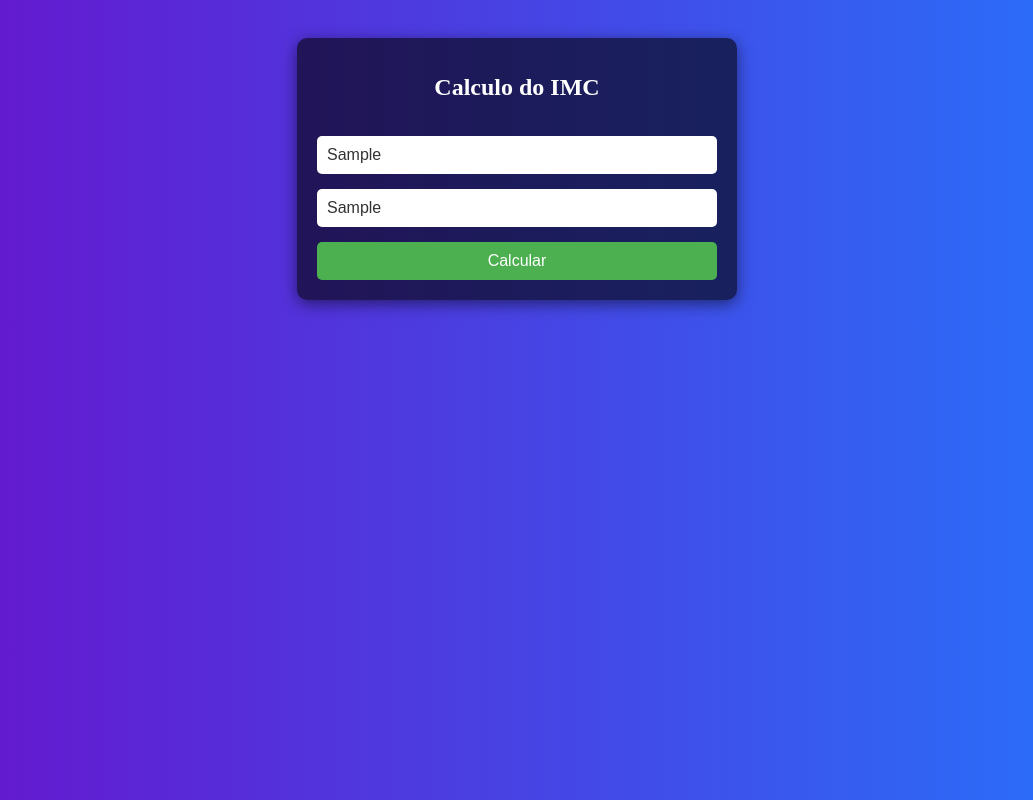
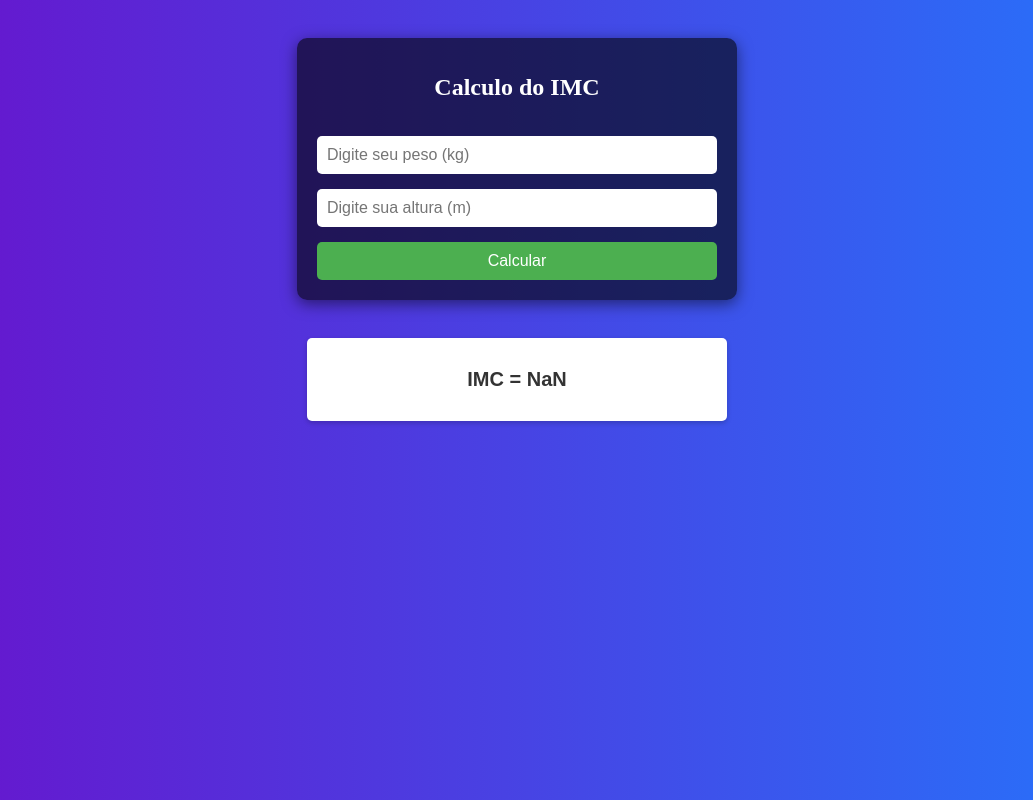
Before and after one commit to Deividks/ProjetoIMC, a plain HTML site: page index.html in a window 1280 px wide. Both pictures are taken after typing "Sample", "Sample" into the empty fields and a click on the button "Calcular". Shown: the whole page, without its empty margins (123-1156 px from the left). Drawn offline with Linux system fonts and the light colour scheme.

Commit message:
Commit Alan implementação do resultado

```diff
--- a/index.html
+++ b/index.html
@@ -1,20 +1,21 @@
 <!DOCTYPE html>
-<html lang="en">
+<html lang="pt-BR">
   <head>
     <meta charset="UTF-8" />
     <meta name="viewport" content="width=device-width, initial-scale=1.0" />
     <link rel="stylesheet" href="style.css" />
+    <script type="module" src="./script.js"></script>
     <title>Projeto_IMC</title>
   </head>
   <body>
     <div id="entrada">
       <h1>Calculo do IMC</h1>
-      <input type="text" name="Peso" placeholder="Digite seu peso (kg)" />
-      <input type="text" name="Altura" placeholder="Digite sua altura (m)" />
-      <button type="submit">Calcular</button>
+      <input id="peso" type="text" placeholder="Digite seu peso (kg)" />
+      <input id="altura" placeholder="Digite sua altura (m)" />
+      <button id="bnt" type="submit">Calcular</button>
     </div>
-    <br />
-    <div id="saida" class="hide" ></div>
+    <br>
+    <div id="saida" class="hide"></div>
         <!--tag <p> para criar a lista-->
     </div>
   </body>
--- /dev/null
+++ b/script.js
@@ -0,0 +1,29 @@
+
+const bntCalculo = document.querySelector("#bnt")
+
+bntCalculo.addEventListener('click' , ()=>{
+
+    const inputPeso = Number(document.querySelector("#peso").value)
+    const inputAltura = Number(document.querySelector("#altura").value)
+
+    if(inputPeso == "" || inputAltura == "") {
+        alert("Informe os dois valores!")
+    }else {
+
+        const total = inputPeso/ (inputAltura * inputAltura)
+        const imcReal = total.toFixed(2)
+
+        apresentarIMC(imcReal)
+
+        document.querySelector("#peso").value = ""
+        document.querySelector("#altura").value = ""
+}})
+
+function apresentarIMC(imcUsar){
+    saida.classList.remove("hide")
+
+    const result = document.createElement("p");
+    const saidaFim = document.createTextNode("IMC = " + imcUsar);
+    result.appendChild(saidaFim);
+    document.getElementById("saida").appendChild(result)
+}
--- a/style.css
+++ b/style.css
@@ -48,6 +48,12 @@ button {
     border-radius: 5px;
     box-shadow: 0 2px 5px rgba(0, 0, 0, 0.2);
 }
+
+#saida p{
+    font-size: 20px;
+    font-family: Arial, Helvetica, sans-serif;
+    font-weight: 700;
+}
 .hide{
     display: none;
 
```
